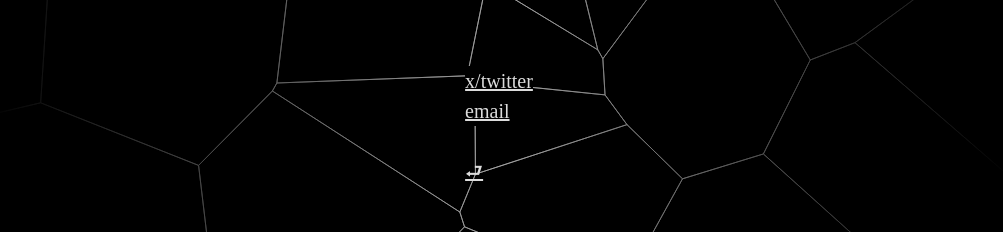
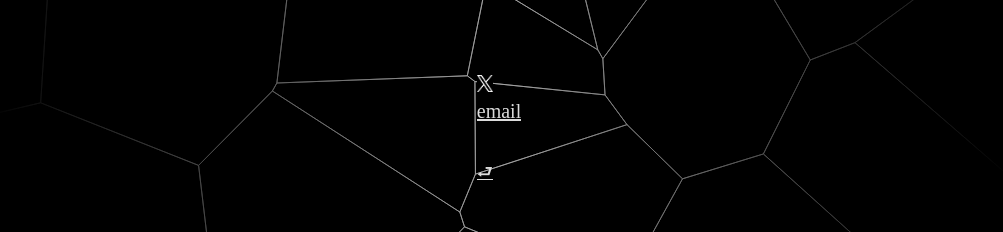
Before and after one commit to RatanRSur/rai.dev, a Next.js app: page /contact in a window 1280 px wide. Shown: the part 274-506 px from the top of the page, without its empty margins (141-1144 px from the left). Built offline with nearby package versions, Linux system fonts and the light colour scheme.

Commit message:
x logo and font size

```diff
--- a/app/components/Back.tsx
+++ b/app/components/Back.tsx
@@ -1,5 +1,5 @@
 import Link from "next/link";
 
 export default function Back() {
-  return <Link href="..">⮐</Link>
+  return <Link href=".." className="text-lg">⮐</Link>
 }
--- a/app/contact/page.tsx
+++ b/app/contact/page.tsx
@@ -1,9 +1,20 @@
 import React from "react";
 import Back from "../components/Back";
+import Image from "next/image";
 
 export default function Contact() {
   let items = [
-    ["x/twitter", "https://x.com/rai_sur11"],
+    [
+      <Image
+        key="x-logo"
+        src="/x-logo-white.png"
+        alt="X"
+        width={16}
+        height={16}
+        className="inline-block"
+      />,
+      "https://x.com/rai_sur11",
+    ],
     // ["instagram", "https://instagram.com/anditsfunagain"],
     ["email", "mailto:rai@rai.dev?subject=interested in <topic/service>"],
   ];
@@ -11,14 +22,14 @@ export default function Contact() {
     <div className="h-full flex flex-row justify-center items-center">
       <div className="full normal-text">
         {items.map((item, index) => (
-          <>
-            <p key={index}>
-              <a target="_blank" href={item[1]}>
+          <React.Fragment key={index}>
+            <p>
+              <a target="_blank" href={item[1] as string}>
                 {item[0]}
               </a>
             </p>
             <br />
-          </>
+          </React.Fragment>
         ))}
         <br />
         <Back></Back>
--- a/app/page.tsx
+++ b/app/page.tsx
@@ -22,10 +22,10 @@ export default function Home() {
 
           <div className="flex flex-col h-[330px] z-20 -ml-14">
             <div className="pt-[130px]">
-              <p className="font-blackletter text-6xl">Rai</p>
+              <p className="font-blackletter text-7xl">Rai</p>
             </div>
 
-            <div className="pt-[60px]">
+            <div className="pt-[45px]">
               <p>
                 <Link href="/about">about</Link>
               </p>
```
Also changed, not shown: public/x-logo-white.png (added).
